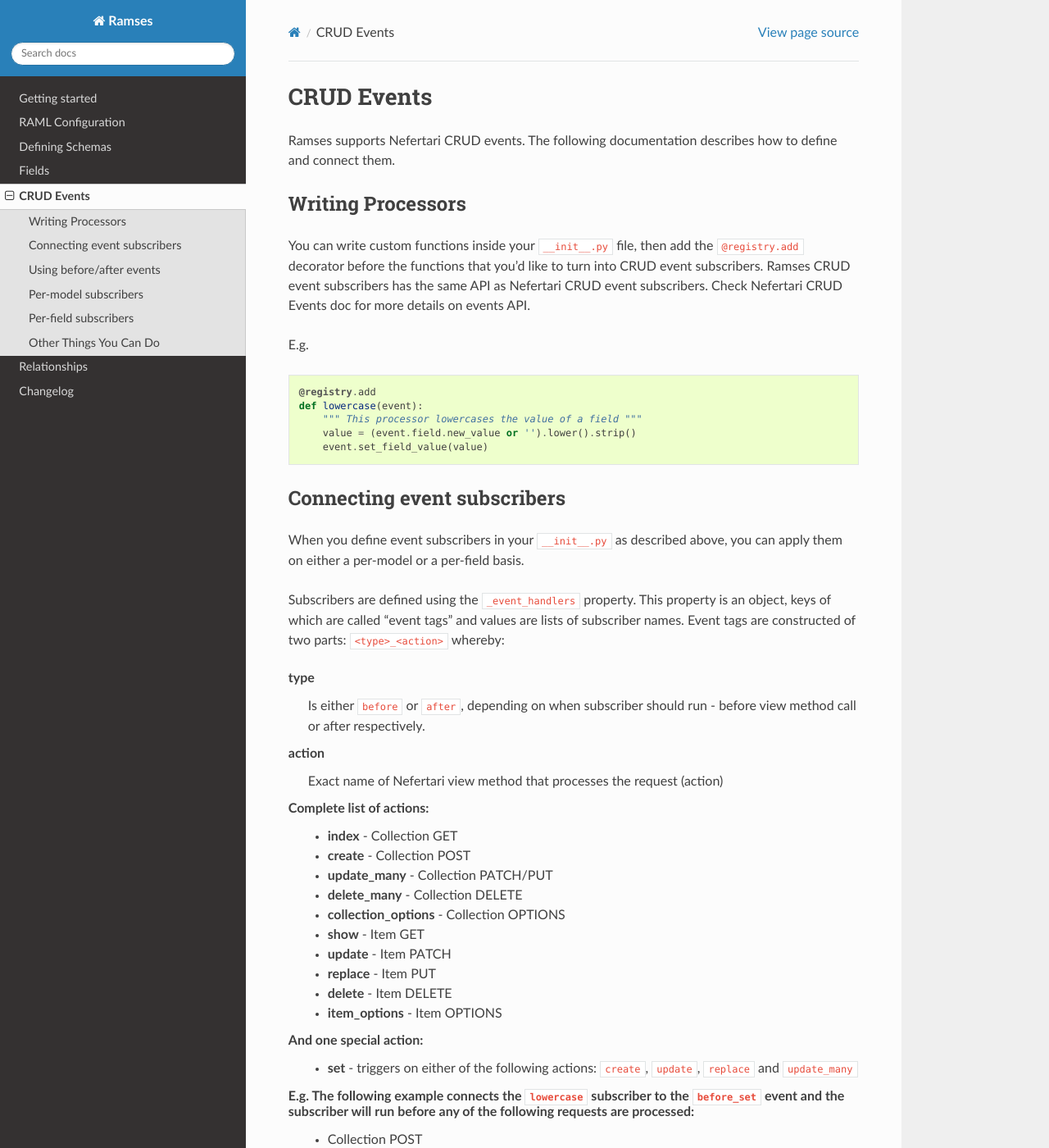
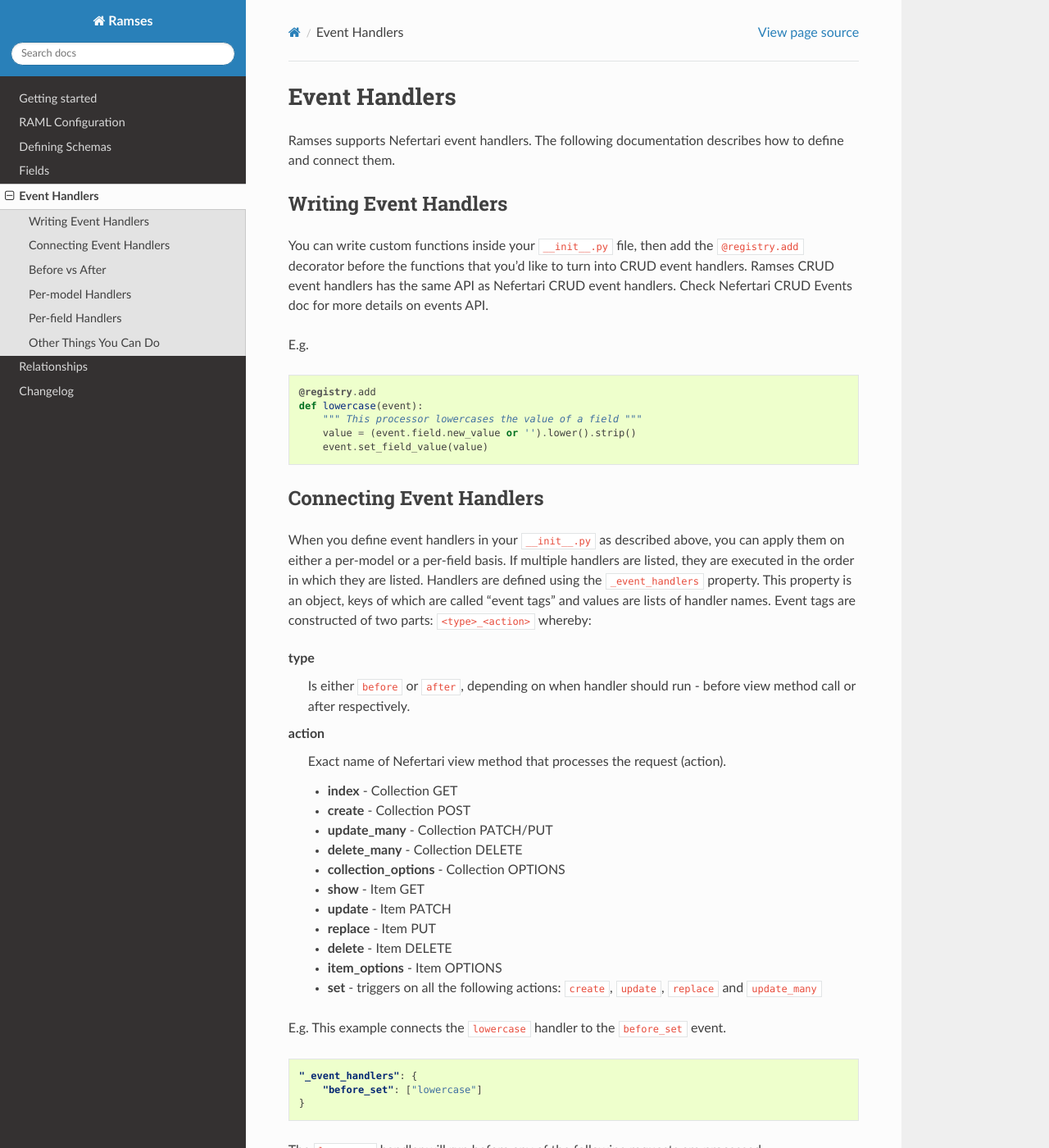
Before and after one commit to ramses-tech/ramses, a Sphinx documentation site: the page built from docs/source/event_handlers.rst, in a window 1280 px wide and 1400 px high. Shown: the whole window at 82% size. Built offline with Sphinx 7.4.7 and the Read the Docs theme 2.0.0, drawn with Linux system fonts in a browser that asks for light colours; some of the changed text lies outside the part shown.

Commit message:
working on doc

```diff
--- a/docs/source/crud_events.rst
+++ b/docs/source/event_handlers.rst
@@ -1,12 +1,13 @@
-CRUD Events
-===========
+Event Handlers
+==============
 
-Ramses supports Nefertari CRUD events. The following documentation describes how to define and connect them.
+Ramses supports Nefertari event handlers. The following documentation describes how to define and connect them.
 
-Writing Processors
-------------------
 
-You can write custom functions inside your ``__init__.py`` file, then add the ``@registry.add`` decorator before the functions that you'd like to turn into CRUD event subscribers. Ramses CRUD event subscribers has the same API as Nefertari CRUD event subscribers. Check Nefertari CRUD Events doc for more details on events API.
+Writing Event Handlers
+----------------------
+
+You can write custom functions inside your ``__init__.py`` file, then add the ``@registry.add`` decorator before the functions that you'd like to turn into CRUD event handlers. Ramses CRUD event handlers has the same API as Nefertari CRUD event handlers. Check Nefertari CRUD Events doc for more details on events API.
 
 E.g.
 
@@ -19,19 +20,16 @@
         event.set_field_value(value)
 
 
-Connecting event subscribers
-----------------------------
+Connecting Event Handlers
+-------------------------
 
-When you define event subscribers in your ``__init__.py`` as described above, you can apply them on either a per-model or a per-field basis.
-
-Subscribers are defined using the ``_event_handlers`` property. This property is an object, keys of which are called "event tags" and values are lists of subscriber names. Event tags are constructed of two parts: ``<type>_<action>`` whereby:
+When you define event handlers in your ``__init__.py`` as described above, you can apply them on either a per-model or a per-field basis. If multiple handlers are listed, they are executed in the order in which they are listed. Handlers are defined using the ``_event_handlers`` property. This property is an object, keys of which are called "event tags" and values are lists of handler names. Event tags are constructed of two parts: ``<type>_<action>`` whereby:
 
 **type**
-    Is either ``before`` or ``after``, depending on when subscriber should run - before view method call or after respectively.
+    Is either ``before`` or ``after``, depending on when handler should run - before view method call or after respectively.
 **action**
-    Exact name of Nefertari view method that processes the request (action)
+    Exact name of Nefertari view method that processes the request (action).
 
-Complete list of actions:
     * **index** - Collection GET
     * **create** - Collection POST
     * **update_many** - Collection PATCH/PUT
@@ -42,16 +40,9 @@
     * **replace** - Item PUT
     * **delete** - Item DELETE
     * **item_options** - Item OPTIONS
+    * **set** - triggers on all the following actions: ``create``, ``update``, ``replace`` and ``update_many``
 
-And one special action:
-    * **set** - triggers on either of the following actions: ``create``, ``update``, ``replace`` and ``update_many``
-
-E.g. The following example connects the ``lowercase`` subscriber to the ``before_set`` event and the subscriber will run before any of the following requests are processed:
-    * Collection POST
-    * Item PATCH
-    * Item PUT
-    * Collection PATCH
-    * Collection PUT
+E.g. This example connects the ``lowercase`` handler to the ``before_set`` event.
 
 .. code-block:: json
 
@@ -59,8 +50,16 @@
         "before_set": ["lowercase"]
     }
 
+The ``lowercase`` handler will run before any of the following requests are processed:
 
-We will use the following subscriber to demonstrate how to connect subscribers to events. This subscriber logs ``request``.
+    * Collection POST
+    * Item PATCH
+    * Item PUT
+    * Collection PATCH
+    * Collection PUT
+
+
+We will use the following handler to demonstrate how to connect handlers to events. This handler logs ``request``.
 
 .. code-block:: python
 
@@ -72,23 +71,23 @@
         log.debug(event.view.request)
 
 
-Using before/after events
--------------------------
+Before vs After
+---------------
 
-``before`` events should be used to:
+``Before`` events should be used to:
     * Transform input
     * Perform validation
     * Apply changes to object that is being affected by the request using the ``event.set_field_value`` method
 
-``after`` events should be used to:
+``After`` events should be used to:
     * Change DB objects which are not affected by the request
     * Perform notifications/logging
 
 
-Per-model subscribers
----------------------
+Per-model Handlers
+------------------
 
-To register subscribers on a per-model basis, you can define the ``_event_handlers`` property at the root of your model's JSON schema. For example, if we have a JSON schema for the model ``User`` and we want to log all collection GET requests to the ``User`` model after they were processed (using the ``log_request`` subscriber), we can register the subscriber in the JSON schema like this:
+To register handlers on a per-model basis, you can define the ``_event_handlers`` property at the root of your model's JSON schema. For example, if we have a JSON schema for the model ``User`` and we want to log all collection GET requests to the ``User`` model after they were processed (using the ``log_request`` handler), we can register the handler in the JSON schema like this:
 
 .. code-block:: json
 
@@ -103,12 +102,12 @@
     }
 
 
-Per-field subscribers
----------------------
+Per-field Handlers
+------------------
 
-To register subscribers on a per-field basis, you can define the ``_event_handlers`` property inside the fields of your JSON schema (same level as ``_db_settings``).
+To register handlers on a per-field basis, you can define the ``_event_handlers`` property inside the fields of your JSON schema (same level as ``_db_settings``).
 
-E.g. if our model ``User`` has a field ``username`` we might want to make sure that ``username`` is not a reserved name. If ``username`` is a reserved name, we want to raise an exception to interrupt the request.
+E.g. if our model ``User`` has a field ``username``, we might want to make sure that ``username`` is not a reserved name. If ``username`` is a reserved name, we want to raise an exception to interrupt the request.
 
 .. code-block:: python
 
@@ -120,7 +119,7 @@
             raise ValueError('Reserved username: {}'.format(username))
 
 
-The following JSON schema registers ``before_set`` on the field ``User.username``. When connected this way, the ``check_username`` subscriber will only be executed if the request has the field ``username`` passed to it:
+The following JSON schema registers ``before_set`` on the field ``User.username``. When connected this way, the ``check_username`` handler will only be executed if the request has the field ``username`` passed to it:
 
 .. code-block:: json
 
--- a/docs/source/index.rst
+++ b/docs/source/index.rst
@@ -15,7 +15,7 @@
    raml
    schemas
    fields
-   crud_events
+   event_handlers
    relationships
    changelog
 
--- a/docs/source/raml.rst
+++ b/docs/source/raml.rst
@@ -7,7 +7,7 @@
 Authentication
 --------------
 
-In order to enable authentication, add the ``auth`` paramer to your .ini file:
+In order to enable authentication, add the ``auth`` parameter to your .ini file:
 
 .. code-block:: ini
 
```
Also changed, not shown: docs/source/fields.rst (+0 -35 lines), docs/source/relationships.rst (+4 -4 lines).
